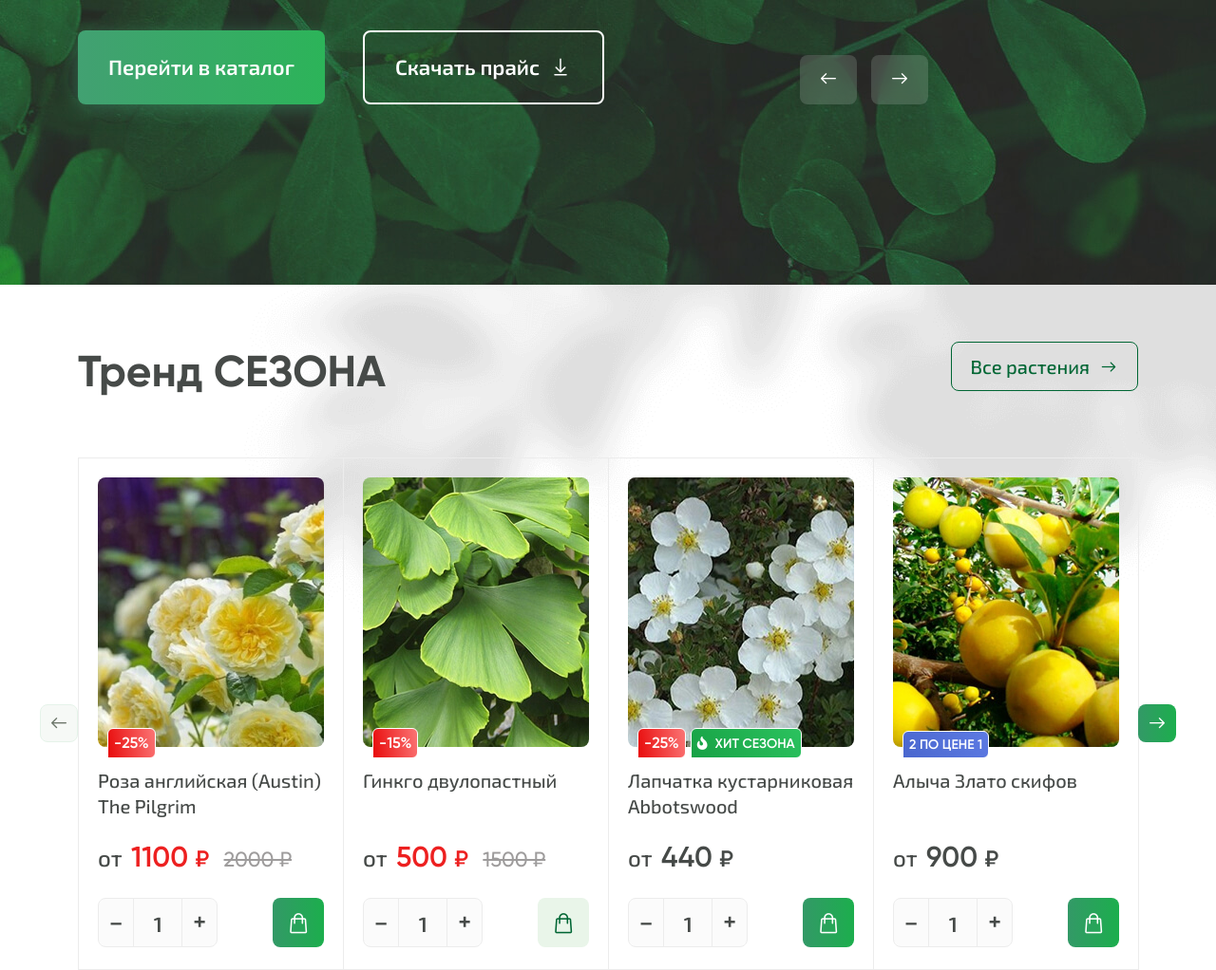
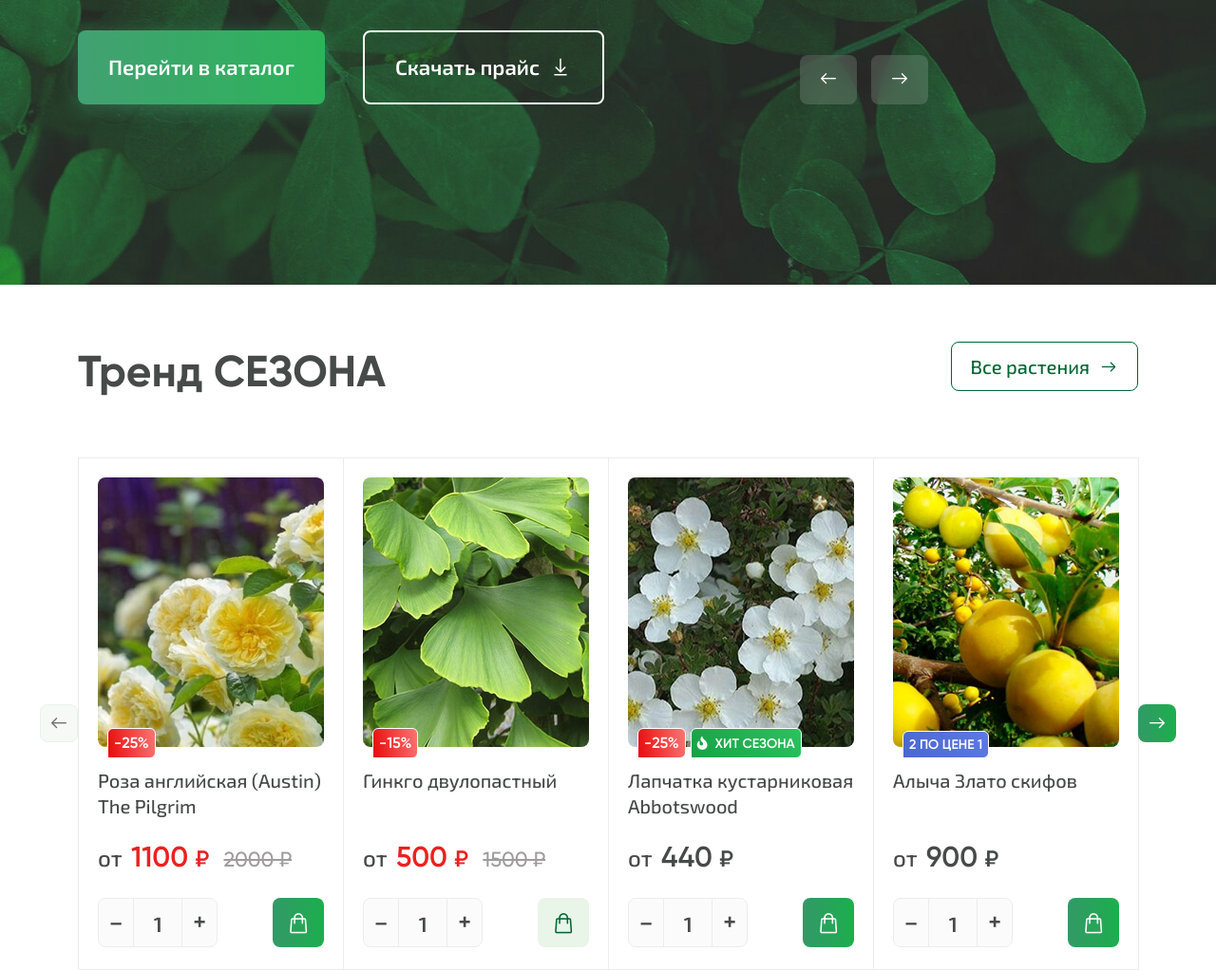
Before and after one commit to OlgaCoin/pitomnik, a website: page src/index.html in a window 1280 px wide. Shown: the part 636-1658 px from the top of the page at 95% size. Drawn offline with nearby package versions, Linux system fonts and the light colour scheme; files whose address does not match are found by name.

Commit message:
scroll fixes

```diff
--- a/src/index.html
+++ b/src/index.html
@@ -360,12 +360,6 @@
 
 		<section class="section-trends section">
 
-			<div class="anim">
-				<div class="anim-box">
-					<img src="img/photo.png">
-				</div>
-			</div>
-
 			<div class="container">
 
 				<div class="section__header section__header--left">
--- a/src/sass/blocks/_bg.scss
+++ /dev/null
@@ -1,32 +0,0 @@
-.anim {
-	position: absolute;
-	top: 0;
-	right: 0;
-	z-index: -1;
-	&--left {
-		transform: scaleX(-1);
-		left: 0;
-	}
-	&-box {
-		width: 100%;
-		height: 100%;
-		position: relative;
-		top: -1050px;
-		right: -650px;
-		animation: move infinite 6s alternate ease-in-out;
-		// backface-visibility: hidden;
-		display: table-cell;
-		&--left {
-			right: -750px;
-		}
-	}
-}
-
-@keyframes move {
-	from {
-		transform: rotate(-6deg);
-	}
-	to {
-		transform: rotate(6deg);
-	}
-}
--- a/src/sass/blocks/_nav-mobile.scss
+++ b/src/sass/blocks/_nav-mobile.scss
@@ -79,6 +79,7 @@
 		bottom: 0;
 		z-index: 2100;
 		overflow-y: auto;
+		box-shadow: $shadow_primary;
 		&__menu {
 			position: absolute;
 			flex-flow: column nowrap;
--- a/src/sass/blocks/_sections.scss
+++ b/src/sass/blocks/_sections.scss
@@ -28,10 +28,6 @@
 		border-radius: $radius_sm;
 		width: 100%;
 		height: auto;
-	}
-	&-trends {
-		position: relative;
-		overflow: hidden;
 	}
 	&-gallery {
 		padding: 0;
--- a/src/sass/style.scss
+++ b/src/sass/style.scss
@@ -68,7 +68,6 @@ strong {
 	padding: 0 4px;
 }
 
-
 /* Blocks */
 
 @import "blocks/forms";
@@ -87,7 +86,6 @@ strong {
 @import "blocks/counter";
 @import "blocks/badges";
 @import "blocks/contacts";
-@import "blocks/bg";
 
 @import "blocks/media";
 @import "blocks/nav-mobile";
```
Also changed, not shown: src/css/style.min.css.
